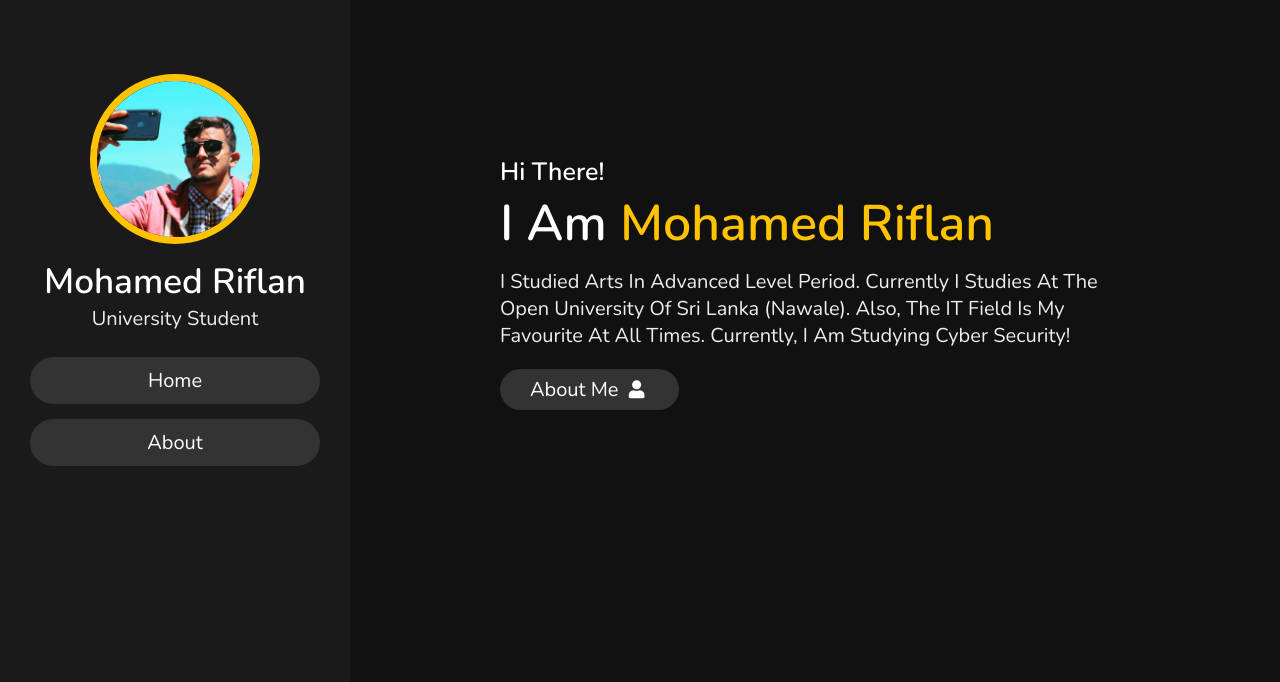
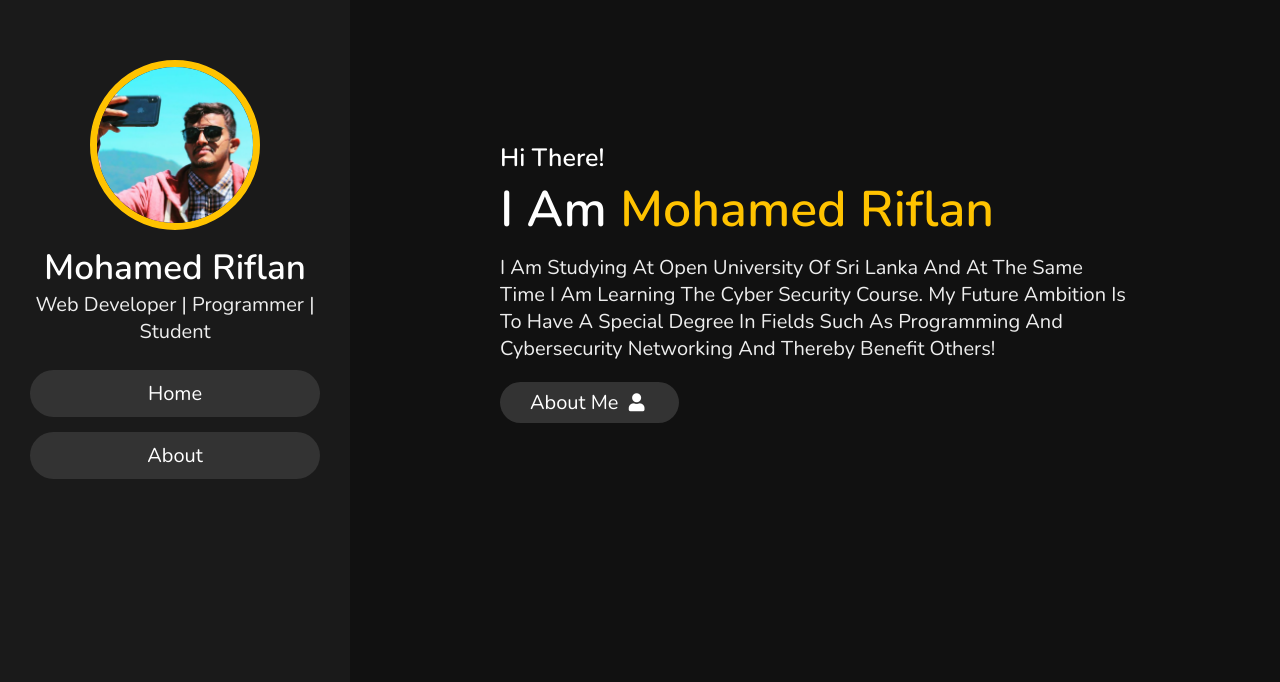
Before and after one commit to mrmriflan/Profile, a plain HTML site: page index.html in a window 1280 px wide. Shown: the part 118-800 px from the top of the page. Drawn offline with nearby package versions, Linux system fonts and the light colour scheme.

Commit message:
Update
Edited about & bio section

```diff
--- a/index.html
+++ b/index.html
@@ -22,7 +22,7 @@
     <div class="user">
         <img src="img.png" alt="">
         <h3 class="name">mohamed riflan</h3>
-        <p class="post">University Student</p>
+        <p class="post">Web Developer | Programmer | Student</p>
     </div>
 
     <nav class="navbar">
@@ -44,7 +44,7 @@
 
     <h3>Hi there!</h3>
     <h1>I am <span>Mohamed Riflan</span></h1>
-    <p>I Studied Arts in advanced level period. Currently I Studies At the Open University Of Sri Lanka (Nawale). Also, the IT Field Is My Favourite At All Times. Currently, I Am Studying Cyber Security!
+    <p>I am studying at open university of Sri Lanka and At the same time I am learning the cyber security course. My future ambition is to have a special degree in fields such as programming and cybersecurity networking and thereby benefit others!
     </p>
     <a href="#about"><button class="btn">about me <i class="fas fa-user"></i></button></a>
 
```
